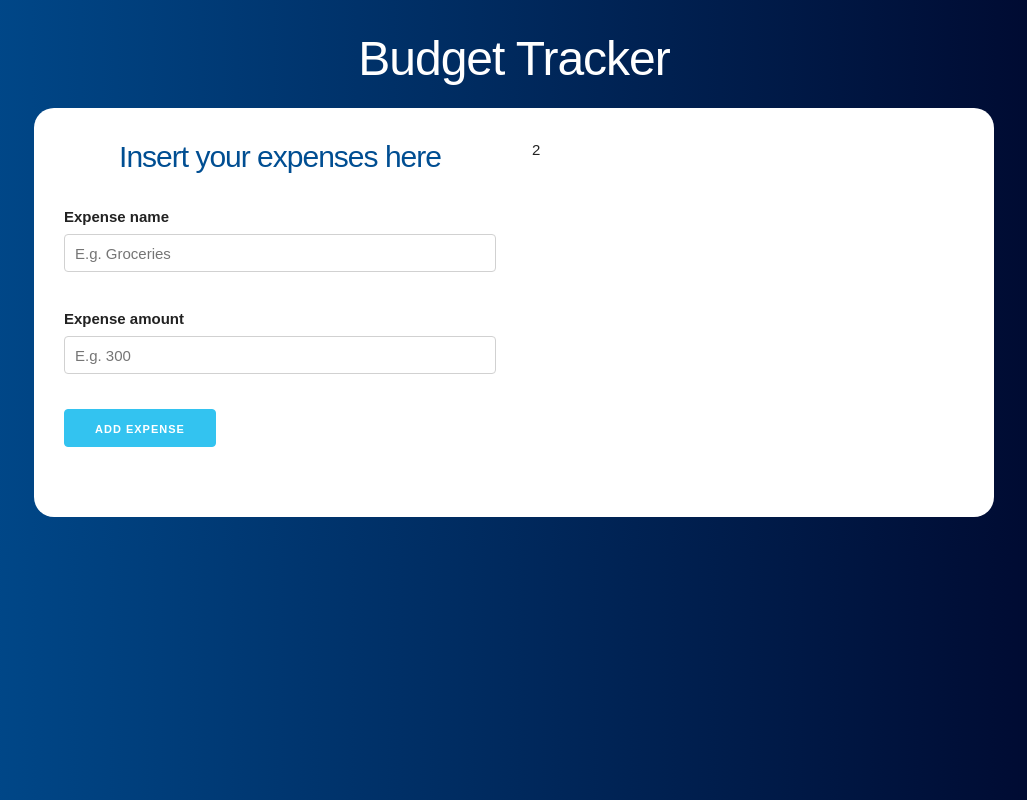
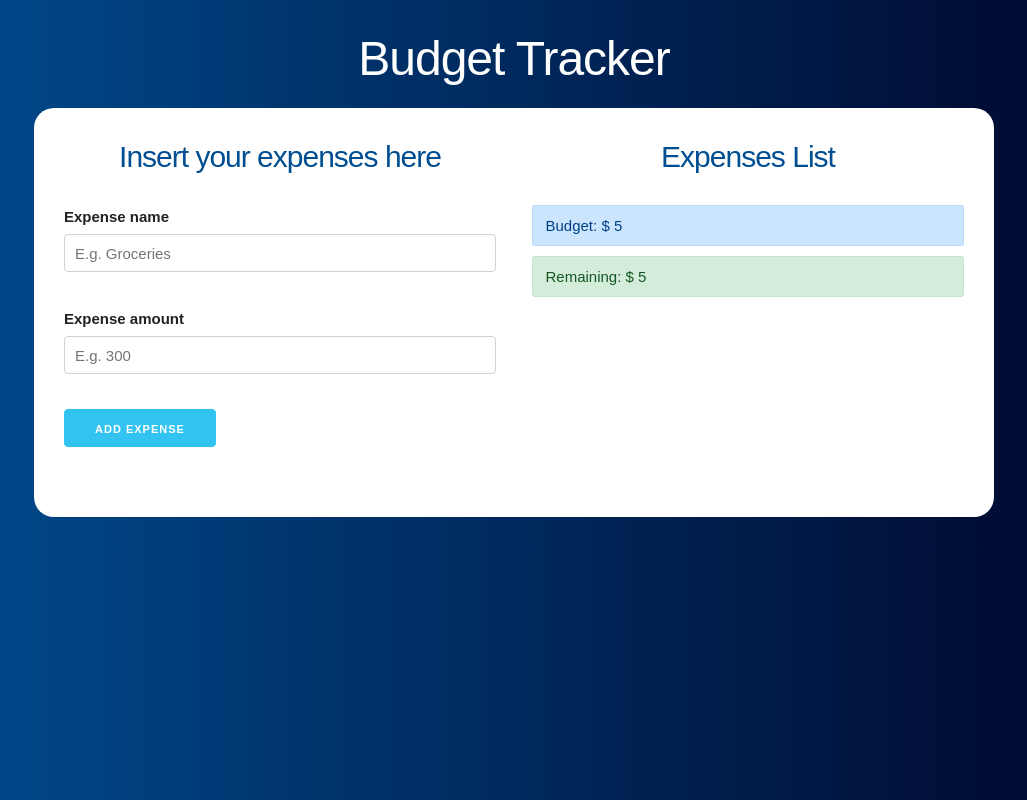
Before and after one commit to gsvidal/budget-tracker, a React (Create React App) app: page / in a window 1280 px wide. Both pictures are taken after typing "5" into the empty fields and a click on the input "Set Budget". Shown: the whole page, without its empty margins (126-1153 px from the left). Built offline with nearby package versions, Linux system fonts and the light colour scheme.

Commit message:
Add List, Expense and BudgetControl components and helpers.js

```diff
--- a/package.json
+++ b/package.json
@@ -6,6 +6,7 @@
     "@testing-library/jest-dom": "^5.15.0",
     "@testing-library/react": "^11.2.7",
     "@testing-library/user-event": "^12.8.3",
+    "nanoid": "^3.1.30",
     "react": "^17.0.2",
     "react-dom": "^17.0.2",
     "react-scripts": "4.0.3",
--- a/src/App.js
+++ b/src/App.js
@@ -1,20 +1,41 @@
 // import logo from './logo.svg';
-import React, { useState } from 'react';
+import React, { useState, useEffect } from 'react';
 import Amount from './components/Amount';
 import Form from './components/Form';
+import List from './components/List';
+import BudgetControl from './components/BudgetControl';
 
 function App() {
 
-  //Defining the state
+  //Defining state
   const [ budget, setBudget ] = useState(0);
   const [ remaining, setRemaining ] = useState(0);
   const [ showAmount, setShowAmount ] = useState(true);
+  const [ expenses, setExpenses ] = useState([]);
+  const [ expense, setExpense ] = useState({});
+  const [ createExpense, setCreateExpense ] = useState(false)
+
+  useEffect(() => {
+    if(createExpense) {
+      // Add new budget
+      setExpenses([
+        ...expenses,
+        expense
+      ]);
+      // Substract from current budget
+      const budgetRemaining = remaining - expense.expenseAmount;
+      setRemaining(budgetRemaining);
+
+      // Reset to false
+      setCreateExpense(false);
+    }
+  }, [expense, createExpense, expenses, remaining])
 
   return (
     <div className="container">
       <header>
         <h1>Budget Tracker</h1>
-        <div className="principal-content content">
+        <div className="content-principal content">
           { showAmount
             ?
             <Amount
@@ -25,10 +46,19 @@ function App() {
             :
             <div className="row">
               <div className="one-half column">
-                <Form />
+                <Form
+                  setExpense={setExpense}
+                  setCreateExpense={setCreateExpense}
+                />
               </div>
               <div className="one-half column">
-                2
+                <List
+                  expenses={expenses}
+                />
+                <BudgetControl
+                  budget={budget}
+                  remaining={remaining}
+                />
               </div>
             </div>
           }
--- /dev/null
+++ b/src/components/BudgetControl.js
@@ -0,0 +1,18 @@
+import React, { Fragment } from 'react';
+import { checkBudget } from '../helpers';
+import { titleRemaining } from '../helpers';
+
+const BudgetControl = ({ budget, remaining}) => {
+  return(
+    <Fragment>
+      <div className="alert alert-primary">
+        Budget: $ {budget}
+      </div>
+      <div className={`alert ${checkBudget(budget,remaining)}`} title={titleRemaining(budget, remaining)}>
+        Remaining: $ {remaining}
+      </div>
+    </Fragment>
+  );
+}
+
+export default BudgetControl;
--- /dev/null
+++ b/src/components/Expense.js
@@ -0,0 +1,12 @@
+import React from 'react';
+
+const Expense = ({ expense }) => (
+  <li className="expenses">
+    <p>
+      {expense.expenseName}
+      <span className="expense">$ {expense.expenseAmount}</span>
+    </p>
+  </li>
+);
+
+export default Expense;
--- a/src/components/Form.js
+++ b/src/components/Form.js
@@ -1,14 +1,15 @@
 import React, { useState } from 'react';
 import Error from './Error';
+import { nanoid } from 'nanoid';
 
-const Form = () => {
+const Form = ({ setExpense, setCreateExpense }) => {
 
   const [ expenseName, setExpenseName ] = useState("");
   const [ expenseAmount, setExpenseAmount ] = useState("");
   const [ error, setError ] = useState(false);
 
   // User add an expense
-  const setExpense = (event) => {
+  const addExpense = (event) => {
     event.preventDefault();
 
     // Validate
@@ -20,18 +21,24 @@ const Form = () => {
     setError(false);
 
     // Made the expense
-
+    const expense = {
+      id: nanoid(),
+      expenseName,
+      expenseAmount
+    }
 
     // send expense to App component
-
+    setExpense(expense);
+    setCreateExpense(true);
 
     // Reset form component
-
+    setExpenseName("");
+    setExpenseAmount("");
   }
 
   return(
     <form action=""
-      onSubmit={setExpense}
+      onSubmit={addExpense}
     >
       <h2>Insert your expenses here</h2>
       { error &&
--- /dev/null
+++ b/src/components/List.js
@@ -0,0 +1,18 @@
+import React from 'react';
+import Expense from './Expense';
+
+const List = ({ expenses }) => {
+  return(
+    <div className="expenses-incurred">
+      <h2>Expenses List</h2>
+      { expenses.map(expense =>
+          <Expense
+            key={expense.id}
+            expense={expense}
+          />)
+      }
+    </div>
+  );
+}
+
+export default List;
--- /dev/null
+++ b/src/helpers.js
@@ -0,0 +1,23 @@
+export const checkBudget = (budget, remaining) => {
+  let className;
+  if( remaining <= 0.25 * budget) {
+    className = "alert-danger";
+  } else if (remaining <= 0.5 * budget) {
+    className = "alert-warning";
+  } else {
+    className = "alert-success";
+  }
+  return className;
+}
+
+export const titleRemaining = (budget, remaining) => {
+  let title;
+  if( remaining <= 0.25 * budget) {
+    title = "Danger: Remaining is less than or equal to a quarter of the budget";
+  } else if (remaining <= 0.5 * budget) {
+    title = "Warning: Remaining is less than or equal to half of the budget";
+  } else {
+    title = "Remaining is greater than half of the budget";
+  }
+  return title;
+}
--- a/src/index.css
+++ b/src/index.css
@@ -17,7 +17,7 @@ header {
   margin: 0 auto;
   /* max-width: 500px; */
 }
-.principal-content {
+.content-principal {
   background-color: white;
   padding: 30px;
   border-radius: 20px;
```
